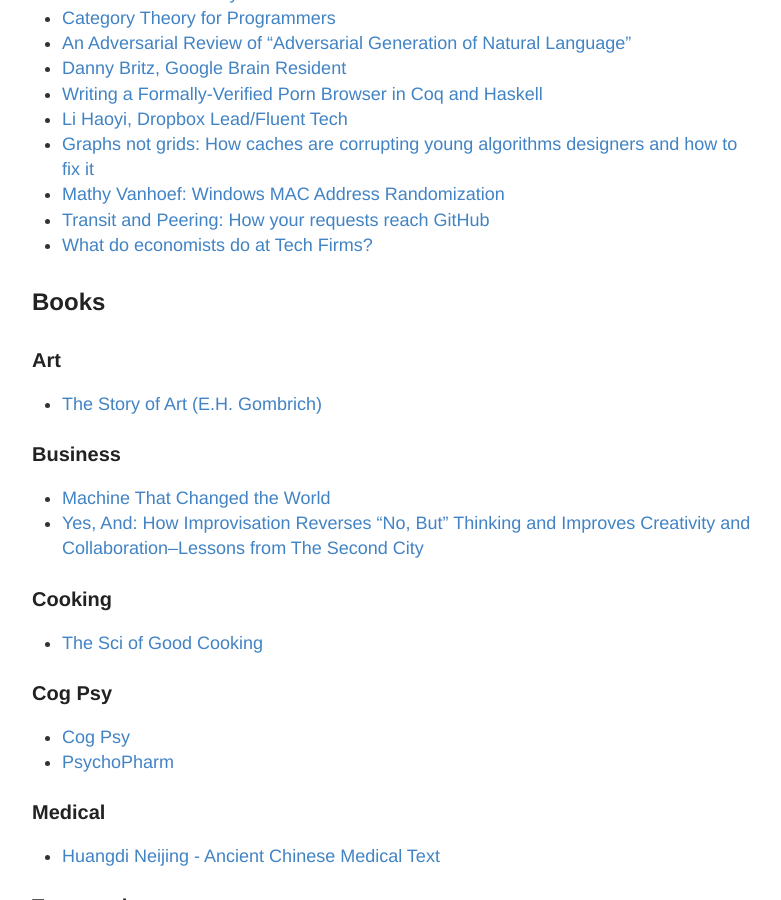
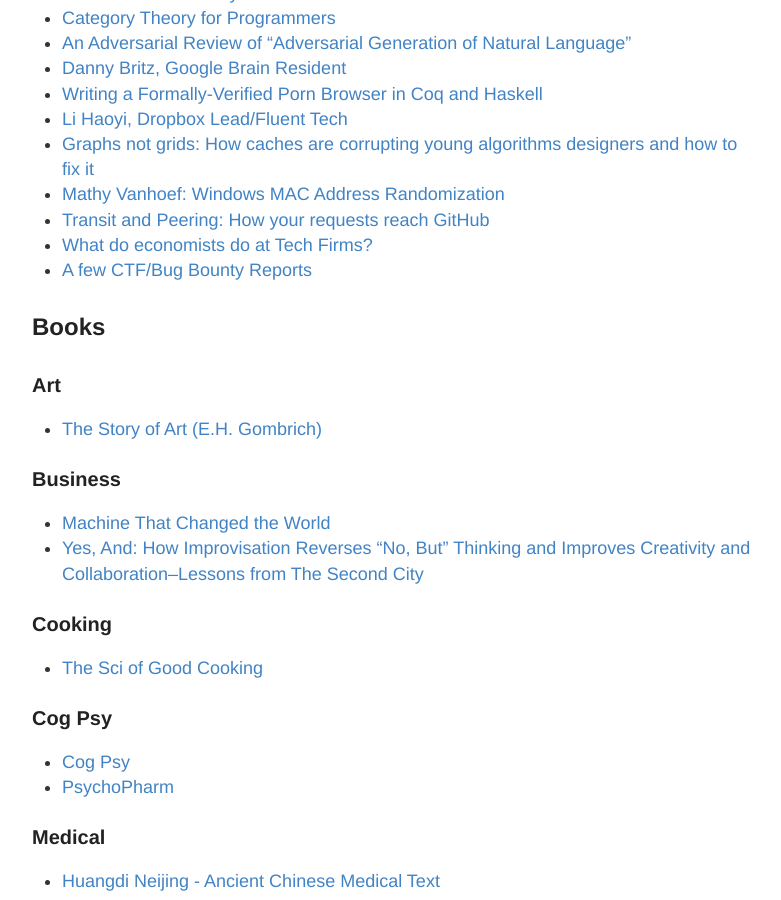
Before and after one commit to RONNCC/ronncc.github, a Jekyll site: the page built from _posts/2015-12-25-ReadingList.md, in a window 1280 px wide and 900 px high, scrolled down 2466 px. Shown: the whole window, without its empty margins (248-1029 px from the left). Built offline with Jekyll 4.4.1, drawn with Linux system fonts in a browser that asks for light colours; comment, search, counter and statistics services are not loaded.

Commit message:
Update 2015-12-25-ReadingList.md

```diff
--- a/_posts/2015-12-25-ReadingList.md
+++ b/_posts/2015-12-25-ReadingList.md
@@ -99,6 +99,7 @@
 - [Mathy Vanhoef: Windows MAC Address Randomization](http://www.mathyvanhoef.com/2016/03/how-mac-address-randomization-works-on.html)
 - [Transit and Peering: How your requests reach GitHub](https://githubengineering.com/transit-and-peering-how-your-requests-reach-github/)
 - [What do economists do at Tech Firms?](https://www.linkedin.com/pulse/should-your-tech-firm-have-economist-jed-kolko)
+- [A few CTF/Bug Bounty Reports](http://www.sxcurity.pro/archives/)
 
 ## Books
 
```
